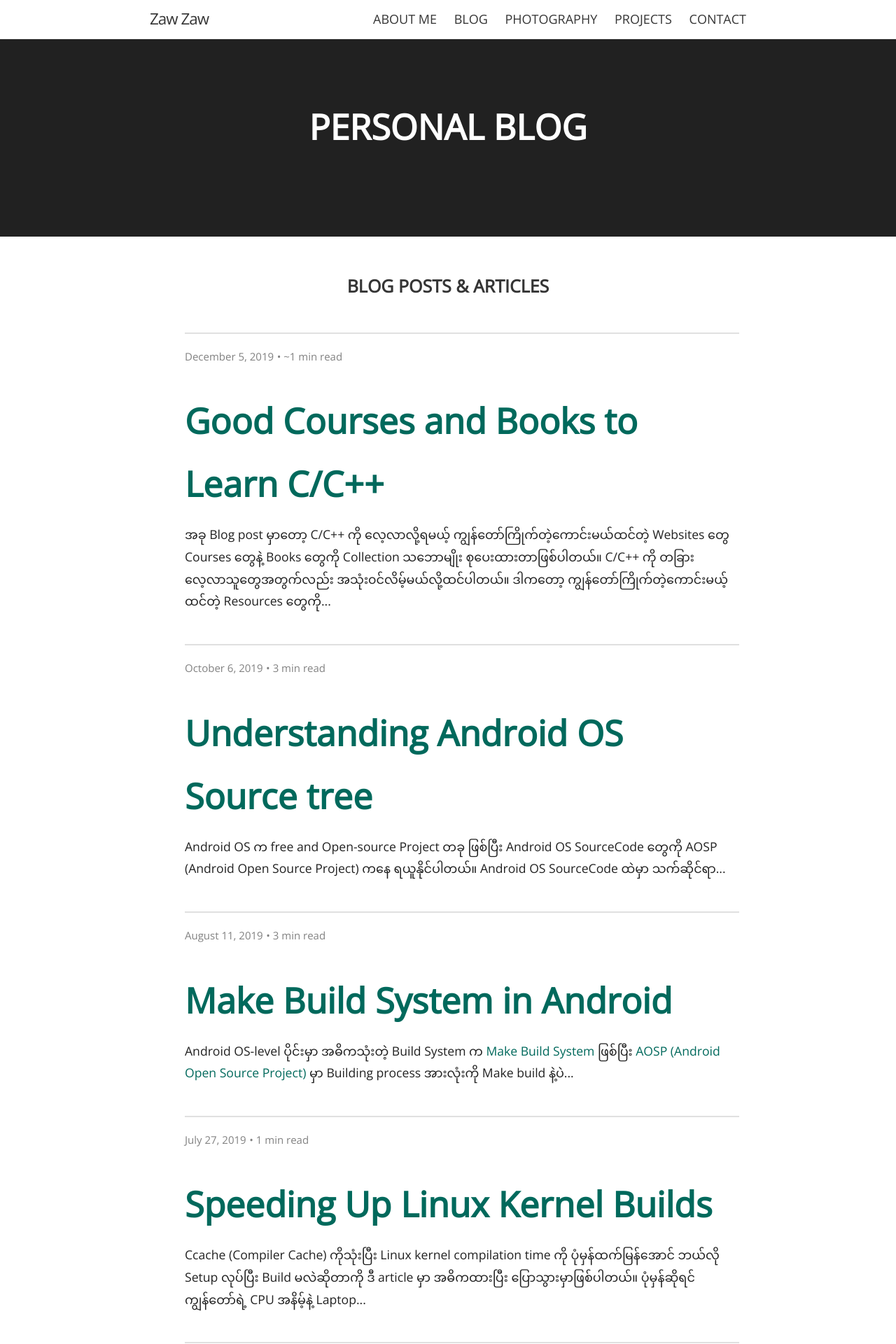
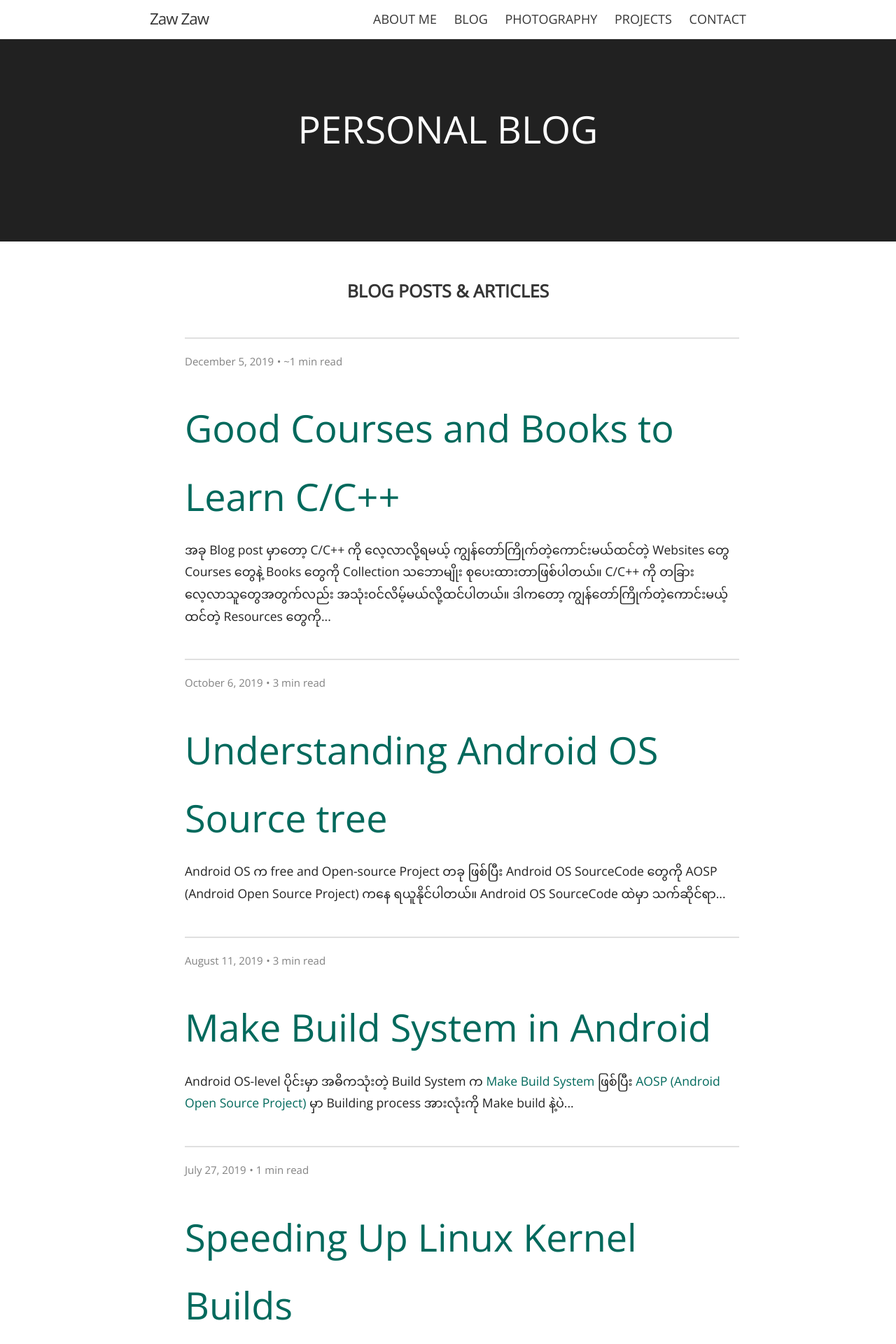
Before and after one commit to zawzaww/zawzaww.github.io, a Jekyll site: the page built from blog/index.html, in a window 1280 px wide. Shown: the top 1920 px of the page at 70% size. Built offline with Jekyll 4.4.1, drawn with Linux system fonts in a browser that asks for light colours; some web fonts are replaced; the list of posts is cut into pages by our own code.

Commit message:
_sass: Set h1 font weight to normal and update hover color

```diff
--- a/_sass/blog/_layout.scss
+++ b/_sass/blog/_layout.scss
@@ -157,11 +157,11 @@
 
 .post-link {
   display: block;
-  font-size: 50px;
-  font-weight: 600;
+  font-size: 54px;
+  font-weight: normal;
 
   @include large {
-    font-size: 50px;
+    font-size: 54px;
   }
 
    @include medium {
--- a/_sass/jekyll-theme-cayman-blog.scss
+++ b/_sass/jekyll-theme-cayman-blog.scss
@@ -41,7 +41,7 @@ a {
 }
 
 a:hover, a:focus {
-  color:#EF6C00;
+  color:#212121;
 }
 
 hr {
@@ -123,12 +123,12 @@ img-circle {
 .project-name {
   margin-top: 0;
   font-family: "Notosan Myanmar", "Open Sans", "Helvetica Neue", Helvetica, Arial, sans-serif;
-  font-size:  50px;
-  font-weight: bold;
+  font-size:  54px;
+  font-weight: normal;
   margin-bottom: 0.1rem;
 
   @include large {
-    font-size: 50px;
+    font-size: 54px;
   }
 
    @include medium {
```
